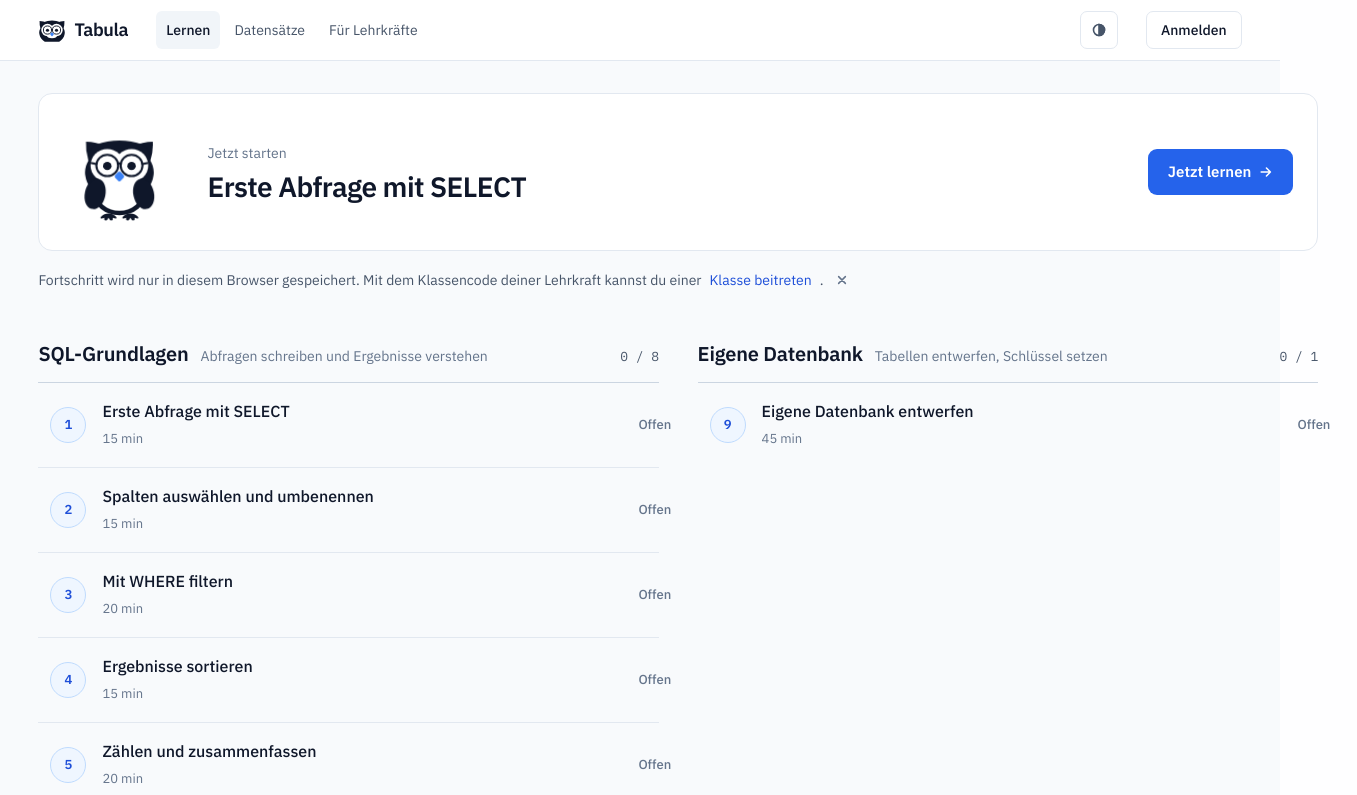
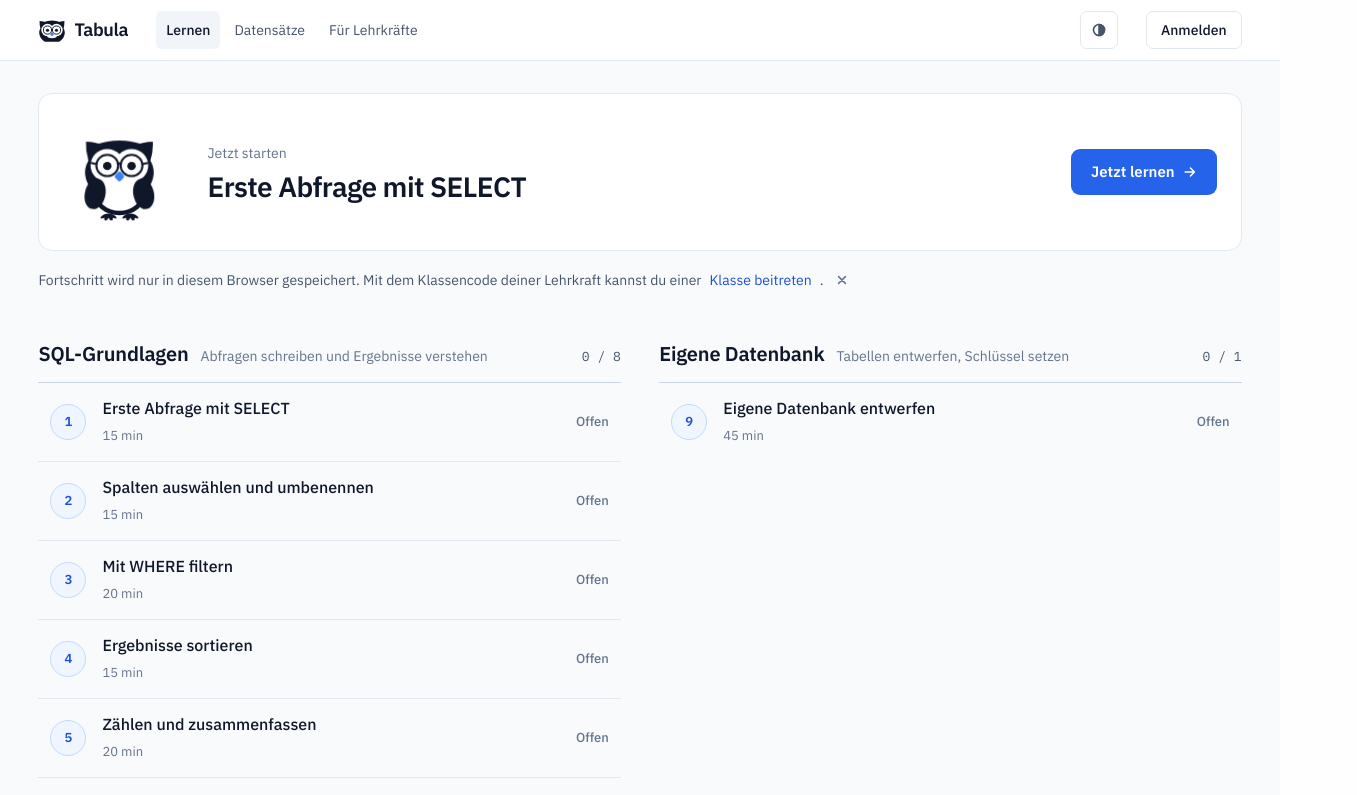
Before and after one commit to WarumSindNamenSoSchwer/SbSQLTT, a SvelteKit app: page /learn in a window 1280 px wide. Shown: the top 795 px of the page, 1357 px wide, since content can reach past the window. Built offline with nearby package versions, Linux system fonts and the light colour scheme.

Commit message:
v12: Einblend-Animation verschiebt nur noch (Inhalt nie unsichtbar), /learn ohne horizontalen Überlauf

```diff
--- a/src/lib/tabula/JoinClass.svelte
+++ b/src/lib/tabula/JoinClass.svelte
@@ -225,7 +225,7 @@
 		animation: tbIn .3s ease-out;
 	}
 
-	@keyframes tbIn { from { opacity: 0; transform: translateY(6px); } to { opacity: 1; transform: none; } }
+	@keyframes tbIn { from { transform: translateY(6px); } to { transform: none; } }
 	@media (prefers-reduced-motion: reduce) { .wrap { animation: none; } }
 
 	/* Hero */
--- a/src/routes/+page.svelte
+++ b/src/routes/+page.svelte
@@ -573,7 +573,7 @@
 	.lp summary::-webkit-details-marker { display: none; }
 	.lp details[open] .tb-chev { transform: rotate(90deg); }
 	.lp :focus-visible { outline: 2px solid var(--blue); outline-offset: 3px; }
-	@keyframes tbIn { from { opacity: 0; transform: translateY(8px); } to { opacity: 1; transform: none; } }
+	@keyframes tbIn { from { transform: translateY(8px); } to { transform: none; } }
 	@keyframes tbBlink { 0%, 49% { opacity: 1; } 50%, 100% { opacity: 0; } }
 	@media (prefers-reduced-motion: reduce) {
 		.lp * { animation: none !important; transition: none !important; }
--- a/src/routes/email-bestaetigen/+page.svelte
+++ b/src/routes/email-bestaetigen/+page.svelte
@@ -69,7 +69,7 @@
 	.page { min-height: 100dvh; display: flex; flex-direction: column; }
 	.center { flex: 1; display: flex; justify-content: center; align-items: flex-start; padding: clamp(32px,7vh,96px) 20px 64px; }
 	.form-wrap { width: 100%; max-width: 440px; display: flex; flex-direction: column; gap: 20px; animation: tbIn .3s ease-out; }
-	@keyframes tbIn { from { opacity: 0; transform: translateY(6px); } to { opacity: 1; transform: none; } }
+	@keyframes tbIn { from { transform: translateY(6px); } to { transform: none; } }
 	@media (prefers-reduced-motion: reduce) { .form-wrap { animation: none; } }
 	:global(.owl) { width: 88px; height: 79px; display: block; }
 	.title-block { display: flex; flex-direction: column; gap: 6px; }
--- a/src/routes/learn/+page.svelte
+++ b/src/routes/learn/+page.svelte
@@ -228,7 +228,7 @@
 
 <style>
 	.page { min-height: 100dvh; display: flex; flex-direction: column; }
-	.wrap { max-width: 1680px; margin: 0 auto; width: 100%; padding: 32px clamp(16px, 3vw, 48px) 80px; display: flex; flex-direction: column; gap: 24px; }
+	.wrap { max-width: 1680px; margin: 0 auto; width: 100%; box-sizing: border-box; padding: 32px clamp(16px, 3vw, 48px) 80px; display: flex; flex-direction: column; gap: 24px; }
 	.mono { font-family: var(--mono); }
 
 	/* Fokus-Banner */
@@ -270,7 +270,7 @@
 	.lesson-list { list-style: none; margin: 0; padding: 0; }
 	.lesson-item { border-bottom: 1px solid var(--line); position: relative; }
 	.lesson-item:last-child { border-bottom: 0; }
-	.lesson-row { width: 100%; display: flex; align-items: center; gap: 16px; min-height: 60px; padding: 10px 12px; border: 0; background: transparent; text-align: left; cursor: pointer; border-radius: 8px; margin: 2px 0; }
+	.lesson-row { width: 100%; box-sizing: border-box; display: flex; align-items: center; gap: 16px; min-height: 60px; padding: 10px 12px; border: 0; background: transparent; text-align: left; cursor: pointer; border-radius: 8px; margin: 2px 0; }
 	.lesson-row:not(.locked):hover { background: var(--subtle); }
 	.lesson-row.locked { cursor: default; }
 
--- a/src/routes/learn/[track]/[lesson]/+page.svelte
+++ b/src/routes/learn/[track]/[lesson]/+page.svelte
@@ -1008,7 +1008,7 @@
 	.s-ins { color: var(--accent-strong); font-family: var(--sans); font-size: 13px; font-weight: 500; width: 52px; text-align: right; }
 	.sheet-hint { padding: 10px 20px 24px; font-size: 13px; color: var(--ink-3); }
 
-	@keyframes tbIn { from { opacity: 0; transform: translateY(4px); } to { opacity: 1; transform: none; } }
+	@keyframes tbIn { from { transform: translateY(4px); } to { transform: none; } }
 	@keyframes tbSpin { to { transform: rotate(360deg); } }
 	@media (prefers-reduced-motion: reduce) { *, *::before, *::after { animation: none !important; transition: none !important; } }
 	:focus-visible { outline: 2px solid var(--accent); outline-offset: 2px; }
--- a/src/routes/login/+page.svelte
+++ b/src/routes/login/+page.svelte
@@ -515,7 +515,7 @@
 		animation: tbIn .3s ease-out;
 	}
 
-	@keyframes tbIn { from { opacity: 0; transform: translateY(6px); } to { opacity: 1; transform: none; } }
+	@keyframes tbIn { from { transform: translateY(6px); } to { transform: none; } }
 	@media (prefers-reduced-motion: reduce) { .wrap { animation: none; } }
 
 	/* Hero */
--- a/src/routes/passwort-zuruecksetzen/+page.svelte
+++ b/src/routes/passwort-zuruecksetzen/+page.svelte
@@ -143,7 +143,7 @@
 	.page { min-height: 100dvh; display: flex; flex-direction: column; }
 	.center { flex: 1; display: flex; justify-content: center; align-items: flex-start; padding: clamp(32px,7vh,96px) 20px 64px; }
 	.form-wrap { width: 100%; max-width: 440px; display: flex; flex-direction: column; gap: 20px; animation: tbIn .3s ease-out; }
-	@keyframes tbIn { from { opacity: 0; transform: translateY(6px); } to { opacity: 1; transform: none; } }
+	@keyframes tbIn { from { transform: translateY(6px); } to { transform: none; } }
 	@media (prefers-reduced-motion: reduce) { .form-wrap { animation: none; } }
 	:global(.owl) { width: 88px; height: 79px; display: block; }
 	.title-block { display: flex; flex-direction: column; gap: 6px; }
```
